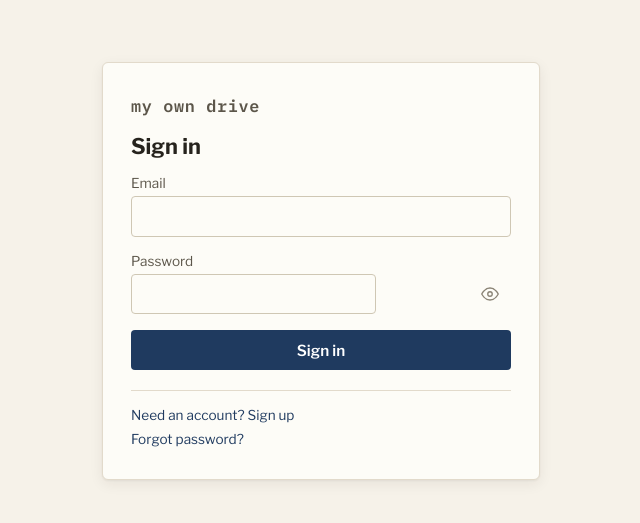
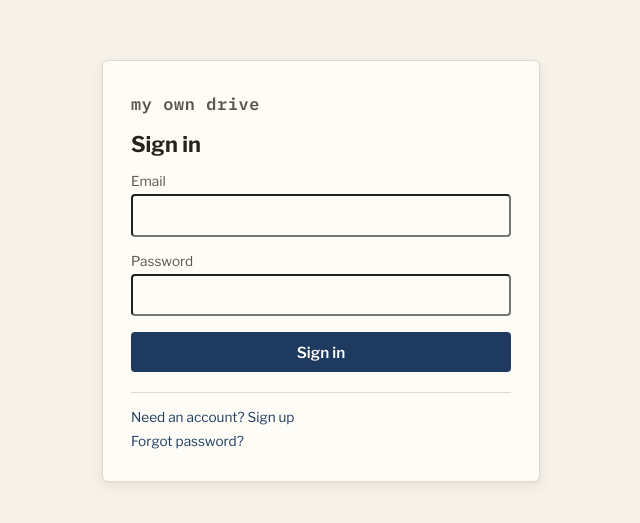
Before and after one commit to DiegoAContre/style-practice, a React (Create React App) app in the folder my-own-drive/: page /login in a window 1280 px wide. Shown: the part 145-668 px from the top of the page, without its empty margins (319-959 px from the left). Built offline with nearby package versions, Linux system fonts and the light colour scheme; no server answers.

Commit message:
Fix (Redirect and Eye): Corrected on supabase the new url of page and a bug with the eye of password

```diff
--- a/my-own-drive/src/pages/Login.css
+++ b/my-own-drive/src/pages/Login.css
@@ -47,7 +47,6 @@
 
 .login-field input {
   padding: 0.6rem 0.7rem;
-  border: 1px solid var(--rule-dark);
   border-radius: 4px;
   background: var(--paper-card);
   font-size: 0.95rem;
@@ -61,7 +60,14 @@
   box-shadow: 0 0 0 3px rgba(31, 58, 95, 0.14);
 }
 
-.login-pw { position: relative; }
+.login-pw {
+  position: relative;
+  display: flex;
+  flex-direction: column;
+  gap: 0.35rem;
+  font-size: 0.85rem;
+  color: var(--ink-soft);
+}
 
 .login-pw input { padding-right: 2.5rem; }
 
--- a/my-own-drive/src/pages/Login.js
+++ b/my-own-drive/src/pages/Login.js
@@ -120,7 +120,6 @@ export default function Login() {
               required minLength={6}
               autoComplete={mode === 'signin' ? 'current-password' : 'new-password'}
             />
-            <EyeToggle show={showPassword} onClick={() => setShowPassword(s => !s)} />
           </div>
         </label>
 
@@ -135,7 +134,6 @@ export default function Login() {
                 required minLength={6}
                 autoComplete="new-password"
               />
-              <EyeToggle show={showConfirm} onClick={() => setShowConfirm(s => !s)} />
             </div>
           </label>
         )}
```
